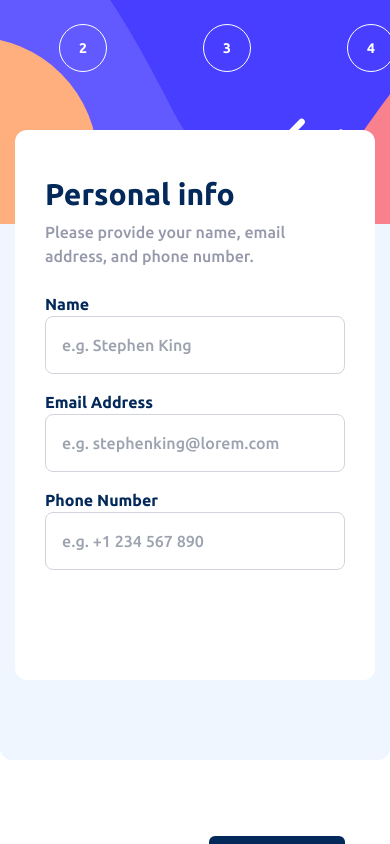
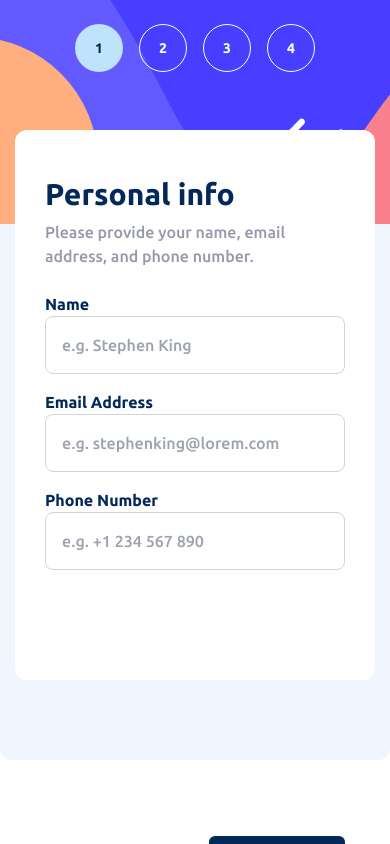
Before and after one commit to manpreetkaursodhi/My-Task, a React (Create React App) app: page / in a window 390 px wide. Built offline with nearby package versions, Linux system fonts and the light colour scheme.

Commit message:
Update Form.js

```diff
--- a/src/components/Form.js
+++ b/src/components/Form.js
@@ -120,8 +120,8 @@ function Form() {
           <div className="xl:w-[300px] xl:h-full xl:bg-white bg-no-repeat bg-cover xl:rounded-xl sm:w-full sm:min-h-56 sm:mr-[0px] sm:relative sm:z-2 xl:bg-xl-image sm:bg-sm-image">
             <ul className="flex xl:flex-col list-none xl:p-4 mt-4 sm:w-full sm:justify-center">
               {steps.filter(step => step.id !== 5).map(step => (
-                <li key={step.id} className="flex items-center min-w-[144px] mb-4 p-2 sm:flex-row">
-                  <div className={`min-w-8 h-8 sm:w-12 sm:h-12 sm:space-between flex items-center justify-center rounded-full text-sm font-UbuntuBold font-bold ${currentStep === step.id || (step.id === 4 && currentStep === 5) ? 'bg-light-blue text-marine-blue' : 'bg-none-100 border-solid border-[1px] border-white text-white'}`}>
+                <li key={step.id} className="flex items-center xl:min-w-[144px] mb-4 p-2 sm:flex-row">
+                  <div className={`xl:min-w-8 h-8 sm:w-12 sm:h-12 sm:space-between flex items-center justify-center rounded-full text-sm font-UbuntuBold font-bold ${currentStep === step.id || (step.id === 4 && currentStep === 5) ? 'bg-light-blue text-marine-blue' : 'bg-none-100 border-solid border-[1px] border-white text-white'}`}>
                     {step.id}
                   </div>
                   <span className="ml-3 text-sm text-white tracking-widest font-UbuntuMedium sm:hidden xl:block">
```
